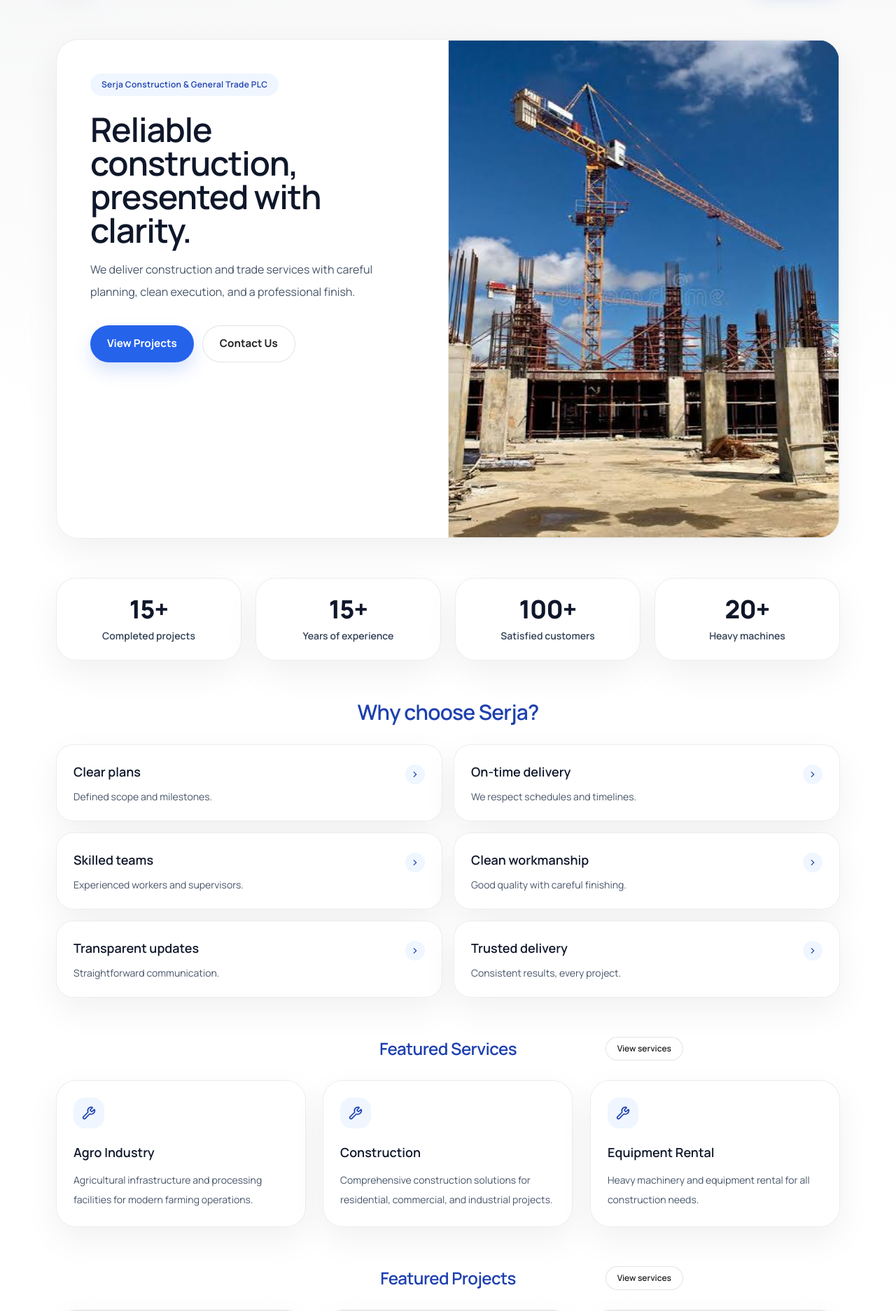
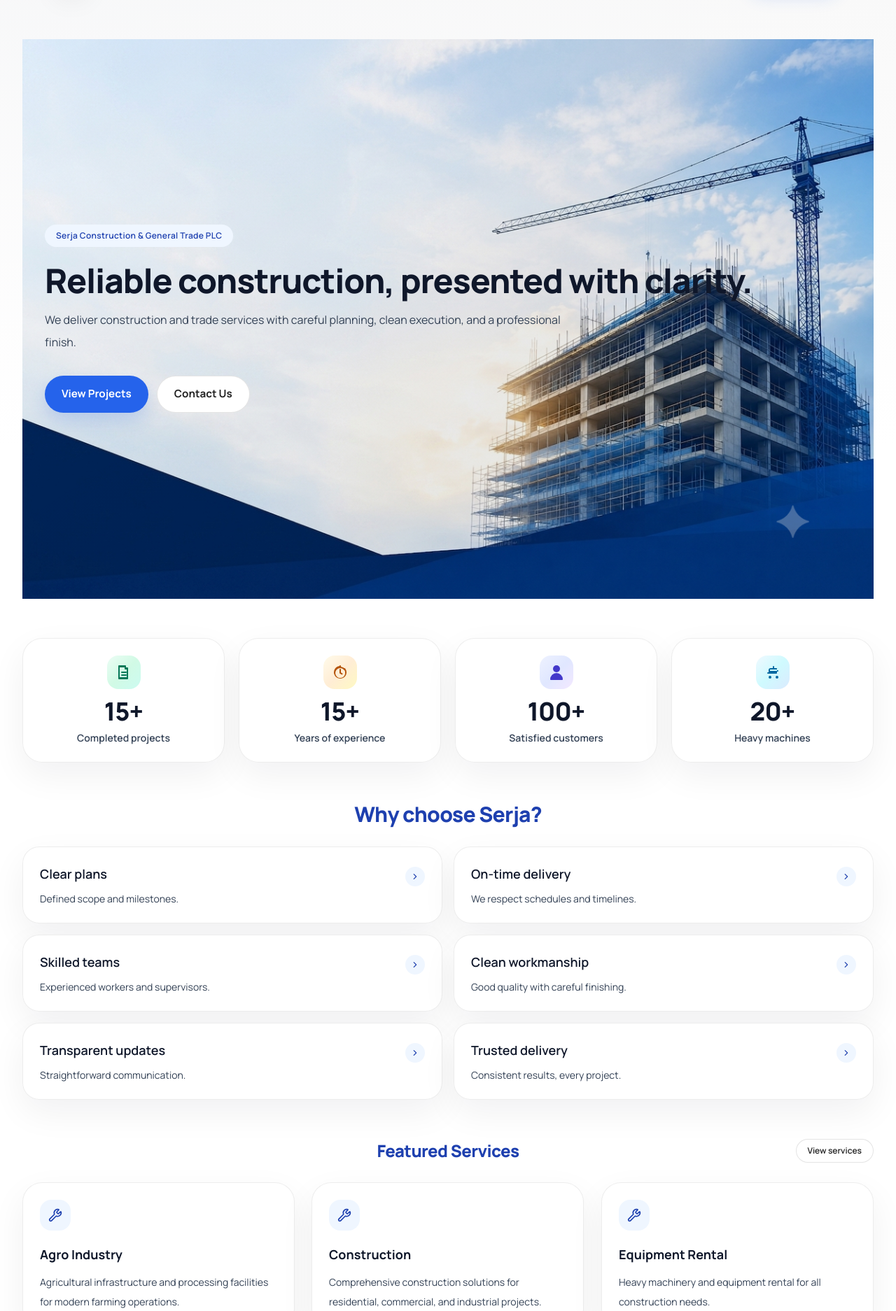
Before and after one commit to wenddii/serja_website, a Django app: page / in a window 1280 px wide. Shown: the part 80-1954 px from the top of the page at 70% size. Run offline with Django 5.2, Linux system fonts and the light colour scheme; data comes from the database, SQL or seed files in the repository; some libraries are stand-ins or nearby versions.

Commit message:
fixed the home.html and the image

```diff
--- a/construction_api/templates/pages/home.html
+++ b/construction_api/templates/pages/home.html
@@ -3,18 +3,34 @@
 {% block title %}Home | Serja Construction{% endblock %}
 
 {% block content %}
-  <section class="site-card overflow-hidden rounded-[2rem]" data-aos="fade-up">
-    <div class="grid min-h-[540px] lg:min-h-[calc(100vh-88px)] lg:grid-cols-2 lg:items-stretch">
-      <div class="p-6 sm:p-8 lg:p-12">
+  {# Full-width breakout (overrides base max-w while keeping professional padding) #}
+  <div class="relative left-1/2 right-1/2 w-[100vw] -translate-x-1/2 px-4 sm:px-6 lg:px-8">
+  <section class="relative w-full min-h-[calc(100vh-88px)] lg:min-h-[100vh] overflow-hidden" data-aos="fade-up">
+    {# Full-screen background image + reduced overlay darkness #}
+    <div class="absolute inset-0">
+      <div class="absolute inset-0 bg-gradient-to-br from-black/0 via-black/[0.08] to-black/10" aria-hidden="true"></div>
+
+      {% if company and company.hero_image %}
+        <img src="{{ company.hero_image.url }}" alt="{{ company.name|default:'Serja Construction' }}" class="h-full w-full object-cover sm:object-cover">
+      {% elif featured_projects and featured_projects.0.cover_image %}
+        <img src="{{ featured_projects.0.cover_image.url }}" alt="{{ featured_projects.0.title }}" class="h-full w-full object-cover sm:object-cover">
+      {% else %}
+        <img src="/static/company/images.jpg" alt="Construction site" class="h-full w-full object-cover sm:object-cover">
+      {% endif %}
+    </div>
+
+    {# Text sits directly over the full-screen hero image (no separate card) #}
+    <div class="relative z-10 flex min-h-[calc(100vh-88px)] lg:min-h-[100vh] items-center">
+      <div class="w-full py-10 sm:py-12 lg:py-16 px-4 sm:px-6 lg:px-8">
         <p class="inline-flex rounded-full bg-accent-50 px-4 py-2 text-xs font-semibold tracking-wide text-accent-700" data-aos="fade-up" data-aos-delay="100">
           Serja Construction &amp; General Trade PLC
         </p>
 
-        <h2 class="mt-6 text-3xl font-semibold leading-[1.15] tracking-tight text-slate-900 sm:text-4xl md:text-5xl" data-aos="fade-up" data-aos-delay="180">
+        <h2 class="mt-6 text-3xl font-extrabold leading-[1.05] tracking-tight text-slate-900 sm:text-4xl md:text-5xl" data-aos="fade-up" data-aos-delay="180">
           Reliable construction, presented with clarity.
         </h2>
 
-        <p class="mt-4 max-w-xl text-sm leading-7 text-slate-600 sm:text-base sm:leading-8" data-aos="fade-up" data-aos-delay="260">
+        <p class="mt-4 max-w-3xl text-sm leading-7 text-slate-700 sm:text-base sm:leading-8" data-aos="fade-up" data-aos-delay="260">
           We deliver construction and trade services with careful planning, clean execution, and a professional finish.
         </p>
 
@@ -23,36 +39,53 @@
           <a href="{% url 'contact' %}" class="button-secondary w-full sm:w-auto justify-center" data-aos="fade-up" data-aos-delay="420">Contact Us</a>
         </div>
       </div>
-
-      <div class="media-frame relative flex items-stretch min-h-[320px] lg:min-h-full h-full" data-aos="zoom-in" data-aos-delay="220">
-        <div class="absolute inset-0 bg-gradient-to-br from-black/0 via-black/[0.05] to-black/15" aria-hidden="true"></div>
-
-        {% if featured_projects and featured_projects.0.cover_image %}
-          <img src="{{ featured_projects.0.cover_image.url }}" alt="{{ featured_projects.0.title }}" class="relative h-full w-full object-cover sm:object-cover">
-        {% else %}
-          <img src="/static/company/images.jpg" alt="Construction site" class="relative h-full w-full object-cover sm:object-cover">
-        {% endif %}
-      </div>
     </div>
   </section>
 
-
   <section class="mt-12 sm:mt-14">
-    <div class="max-w-6xl">
-      <div class="grid gap-4 sm:gap-5 sm:grid-cols-2 lg:grid-cols-4" aria-hidden="true">
-        <div class="site-card rounded-[1.75rem] p-6 text-center">
+    <div class="relative left-1/2 right-1/2 w-[100vw] -translate-x-1/2 px-4 sm:px-6 lg:px-8">
+      <div class="w-full">
+        <div class="grid gap-4 sm:gap-5 sm:grid-cols-2 lg:grid-cols-4" aria-hidden="true">
+          <div class="site-card rounded-[1.75rem] p-6 text-center">
+          <div class="mx-auto mb-3 flex h-12 w-12 items-center justify-center rounded-2xl bg-gradient-to-br from-emerald-50 via-emerald-100 to-teal-100 text-emerald-700">
+            <svg xmlns="http://www.w3.org/2000/svg" viewBox="0 0 24 24" fill="currentColor" class="h-6 w-6" aria-hidden="true">
+              <path d="M4 3a1 1 0 0 1 1-1h9a1 1 0 0 1 1 1v2h2a1 1 0 0 1 1 1v15a1 1 0 0 1-1 1H5a1 1 0 0 1-1-1V3zm2 2v14h10V8h-2a1 1 0 0 1-1-1V5H6z"/>
+              <path d="M8 12a1 1 0 0 1 1-1h6a1 1 0 1 1 0 2H9a1 1 0 0 1-1-1zM8 16a1 1 0 0 1 1-1h6a1 1 0 1 1 0 2H9a1 1 0 0 1-1-1z"/>
+            </svg>
+          </div>
           <div class="text-3xl sm:text-4xl font-extrabold tracking-tight text-slate-900">15+</div>
           <p class="mt-2 text-sm font-semibold text-slate-700">Completed projects</p>
         </div>
+
         <div class="site-card rounded-[1.75rem] p-6 text-center">
+          <div class="mx-auto mb-3 flex h-12 w-12 items-center justify-center rounded-2xl bg-gradient-to-br from-amber-50 via-orange-100 to-yellow-100 text-amber-700">
+            <svg xmlns="http://www.w3.org/2000/svg" viewBox="0 0 24 24" fill="currentColor" class="h-6 w-6" aria-hidden="true">
+              <path d="M12 2a1 1 0 0 1 1 1v1.07a9.003 9.003 0 0 1 6.36 3.72 1 1 0 0 1-1.64 1.15A7 7 0 1 0 19 12a7.01 7.01 0 0 0-1.49-4.3 1 1 0 1 1 1.6-1.2A9 9 0 1 1 11 3.07V3a1 1 0 0 1 1-1z"/>
+              <path d="M12 7a1 1 0 0 1 1 1v4.26l2.03 1.17a1 1 0 1 1-1 1.73l-2.53-1.46A1 1 0 0 1 11 13V8a1 1 0 0 1 1-1z"/>
+            </svg>
+          </div>
           <div class="text-3xl sm:text-4xl font-extrabold tracking-tight text-slate-900">15+</div>
           <p class="mt-2 text-sm font-semibold text-slate-700">Years of experience</p>
         </div>
+
         <div class="site-card rounded-[1.75rem] p-6 text-center">
+          <div class="mx-auto mb-3 flex h-12 w-12 items-center justify-center rounded-2xl bg-gradient-to-br from-indigo-50 via-indigo-100 to-purple-100 text-indigo-700">
+            <svg xmlns="http://www.w3.org/2000/svg" viewBox="0 0 24 24" fill="currentColor" class="h-6 w-6" aria-hidden="true">
+              <path d="M12 12a5 5 0 1 0-5-5 5 5 0 0 0 5 5z"/>
+              <path d="M3 22a9 9 0 0 1 18 0 1 1 0 0 1-1 1H4a1 1 0 0 1-1-1z"/>
+            </svg>
+          </div>
           <div class="text-3xl sm:text-4xl font-extrabold tracking-tight text-slate-900">100+</div>
           <p class="mt-2 text-sm font-semibold text-slate-700">Satisfied customers</p>
         </div>
+
         <div class="site-card rounded-[1.75rem] p-6 text-center">
+          <div class="mx-auto mb-3 flex h-12 w-12 items-center justify-center rounded-2xl bg-gradient-to-br from-sky-50 via-cyan-100 to-blue-100 text-sky-700">
+            <svg xmlns="http://www.w3.org/2000/svg" viewBox="0 0 24 24" fill="currentColor" class="h-6 w-6" aria-hidden="true">
+              <path d="M4 13a1 1 0 0 1 1-1h1V9a3 3 0 0 1 3-3h3V4a1 1 0 1 1 2 0v2h3a1 1 0 0 1 1 1v2h1a1 1 0 0 1 0 2h-1v2a1 1 0 0 1-1 1H5a1 1 0 0 1-1-1zm4-5v2h10V8h-10z"/>
+              <path d="M6 19a2 2 0 1 0 4 0 2 2 0 0 0-4 0zM16 19a2 2 0 1 0 4 0 2 2 0 0 0-4 0z"/>
+            </svg>
+          </div>
           <div class="text-3xl sm:text-4xl font-extrabold tracking-tight text-slate-900">20+</div>
           <p class="mt-2 text-sm font-semibold text-slate-700">Heavy machines</p>
         </div>
@@ -61,8 +94,8 @@
   </section>
 
   <section class="mt-12 sm:mt-14">
-    <div class="mx-auto max-w-2xl text-center">
-      <h3 class="mt-3 text-2xl leading-[1.2] sm:text-3xl font-semibold tracking-tight text-accent-700">Why choose Serja?</h3>
+    <div class="w-full text-center">
+      <h3 class="mt-3 text-2xl leading-[1.15] sm:text-3xl font-extrabold tracking-tight text-accent-700">Why choose Serja?</h3>
     </div>
 
     <div class="mt-7 grid gap-4 sm:grid-cols-2">
@@ -75,7 +108,7 @@
             </svg>
           </span>
         </div>
-        <p class="mt-2 text-sm text-slate-600">Defined scope and milestones.</p>
+        <p class="mt-2 text-sm text-slate-700">Defined scope and milestones.</p>
       </div>
 
       <div class="site-card rounded-[1.5rem] p-6">
@@ -87,7 +120,7 @@
             </svg>
           </span>
         </div>
-        <p class="mt-2 text-sm text-slate-600">We respect schedules and timelines.</p>
+        <p class="mt-2 text-sm text-slate-700">We respect schedules and timelines.</p>
       </div>
 
       <div class="site-card rounded-[1.5rem] p-6">
@@ -99,7 +132,7 @@
             </svg>
           </span>
         </div>
-        <p class="mt-2 text-sm text-slate-600">Experienced workers and supervisors.</p>
+        <p class="mt-2 text-sm text-slate-700">Experienced workers and supervisors.</p>
       </div>
 
       <div class="site-card rounded-[1.5rem] p-6">
@@ -111,7 +144,7 @@
             </svg>
           </span>
         </div>
-        <p class="mt-2 text-sm text-slate-600">Good quality with careful finishing.</p>
+        <p class="mt-2 text-sm text-slate-700">Good quality with careful finishing.</p>
       </div>
 
       <div class="site-card rounded-[1.5rem] p-6">
@@ -123,7 +156,7 @@
             </svg>
           </span>
         </div>
-        <p class="mt-2 text-sm text-slate-600">Straightforward communication.</p>
+        <p class="mt-2 text-sm text-slate-700">Straightforward communication.</p>
       </div>
 
       <div class="site-card rounded-[1.5rem] p-6">
@@ -135,17 +168,17 @@
             </svg>
           </span>
         </div>
-        <p class="mt-2 text-sm text-slate-600">Consistent results, every project.</p>
+        <p class="mt-2 text-sm text-slate-700">Consistent results, every project.</p>
       </div>
     </div>
   </section>
 
   <section class="mt-12 sm:mt-14">
-    <div class="mx-auto max-w-2xl">
+    <div class="w-full">
         <div class="flex flex-col items-center gap-3 sm:flex-row sm:items-center sm:justify-between">
         <div class="hidden sm:block sm:w-0 sm:flex-1" aria-hidden="true"></div>
 
-        <h3 class="text-center text-2xl font-semibold tracking-tight text-accent-700 sm:whitespace-nowrap sm:flex-1">Featured Services</h3>
+        <h3 class="text-center text-2xl font-extrabold tracking-tight text-accent-700 sm:whitespace-nowrap sm:flex-1">Featured Services</h3>
 
         <div class="w-full flex justify-center sm:flex-1 sm:justify-end">
           <a href="{% url 'services' %}" class="button-secondary w-full sm:w-auto px-4 py-2 text-xs font-semibold">View services</a>
@@ -164,21 +197,21 @@
             {% endwith %}
           </div>
 
-          <h4 class="mt-5 text-lg font-semibold text-slate-900">{{ service.title }}</h4>
-          <p class="mt-3 text-sm leading-7 text-slate-600">{{ service.description }}</p>
+          <h4 class="mt-5 text-lg font-bold text-slate-900">{{ service.title }}</h4>
+          <p class="mt-3 text-sm leading-7 text-slate-700">{{ service.description }}</p>
         </article>
       {% empty %}
-        <div class="site-card rounded-[1.75rem] p-6 text-sm text-slate-600">No services added yet.</div>
+        <div class="site-card rounded-[1.75rem] p-6 text-sm text-slate-700">No services added yet.</div>
       {% endfor %}
     </div>
   </section>
 
   <section class="mt-14">
-    <div class="mx-auto max-w-2xl">
+    <div class="w-full">
       <div class="flex flex-col items-center gap-3 sm:flex-row sm:items-center sm:justify-between">
         <div class="hidden sm:block sm:w-0 sm:flex-1" aria-hidden="true"></div>
 
-        <h3 class="text-center text-2xl font-semibold tracking-tight text-accent-700 sm:whitespace-nowrap sm:flex-1">Featured Projects</h3>
+        <h3 class="text-center text-2xl font-extrabold tracking-tight text-accent-700 sm:whitespace-nowrap sm:flex-1">Featured Projects</h3>
 
         <div class="w-full flex justify-center sm:flex-1 sm:justify-end">
           <a href="{% url 'services' %}" class="button-secondary w-full sm:w-auto px-4 py-2 text-xs font-semibold">View services</a>
@@ -198,21 +231,21 @@
                     </div>
 
                     <div class="p-5 sm:p-6">
-                        <h4 class="text-base sm:text-lg font-semibold text-slate-900">{{ project.title }}</h4>
-                        <p class="mt-2 text-sm font-medium text-slate-500">{{ project.location }}</p>
-                        <p class="mt-3 text-sm leading-6 sm:leading-7 text-slate-600">
+                        <h4 class="text-base sm:text-lg font-bold text-slate-900">{{ project.title }}</h4>
+                        <p class="mt-2 text-sm font-medium text-slate-600">{{ project.location }}</p>
+                        <p class="mt-3 text-sm leading-6 sm:leading-7 text-slate-700">
                             {{ project.description|truncatewords:18 }}
                         </p>
 
                         <div class="mt-5">
-                            <span class="button-secondary inline-flex items-center px-4 py-2 text-xs font-semibold">
+                        <span class="button-secondary inline-flex items-center px-4 py-2 text-xs font-semibold">
                                 Learn more
                             </span>
                         </div>
                     </div>
                 </a>
             {% empty %}
-                <div class="site-card rounded-[1.75rem] p-6 text-sm text-slate-600">
+                <div class="site-card rounded-[1.75rem] p-6 text-sm text-slate-700">
                     No projects added yet.
                 </div>
             {% endfor %}
@@ -223,9 +256,9 @@
 
     {# Testimonials under Projects section #}
     <div class="mt-12 sm:mt-14">
-      <div class="mx-auto max-w-2xl text-center">
+      <div class="w-full text-center">
         <p class="text-sm font-semibold uppercase tracking-[0.2em] text-accent-600">Testimonials</p>
-        <h3 class="mt-3 text-2xl sm:text-3xl font-semibold tracking-tight text-accent-700">Featured Testimonials</h3>
+        <h3 class="mt-3 text-2xl sm:text-3xl font-extrabold tracking-tight text-accent-700">Featured Testimonials</h3>
       </div>
 
       <div class="mt-7 grid gap-5 sm:gap-6 md:grid-cols-2 lg:grid-cols-3">
@@ -258,14 +291,14 @@
                 </div>
               </div>
             </div>
-            <p class="mt-3 text-sm leading-6 text-slate-600 break-words">
+            <p class="mt-3 text-sm leading-6 text-slate-700 break-words">
               {{ t.testimonial|truncatewords:30 }}
             </p>
 
           </article>
 
         {% empty %}
-          <div class="site-card rounded-[1.75rem] p-6 text-sm text-slate-600 md:col-span-2 lg:col-span-3">
+          <div class="site-card rounded-[1.75rem] p-6 text-sm text-slate-700 md:col-span-2 lg:col-span-3">
             No testimonials available yet.
           </div>
         {% endfor %}
@@ -276,14 +309,14 @@
 
   {# Call-to-action section #}
   <section class="mt-12 sm:mt-14" data-aos="fade-up" data-aos-delay="120">
-    <div class="mx-auto max-w-6xl px-4">
+    <div class="w-full">
       <div class="relative overflow-hidden rounded-[2rem] bg-[#1d4ed8] p-7 sm:p-8 md:p-12">
         <div class="absolute inset-0">
           <div class="h-full w-full bg-[radial-gradient(circle_at_top_left,rgba(255,255,255,0.25),transparent_40%)]"></div>
         </div>
 
             <div class="relative flex flex-col items-start justify-between gap-8 md:flex-row md:items-center">
-              <div class="max-w-2xl">
+              <div class="max-w-4xl">
                 <p class="text-sm font-semibold uppercase tracking-[0.2em] text-white/90">Next step</p>
                 <h3 class="mt-3 text-2xl leading-[1.15] sm:text-3xl font-semibold tracking-tight text-white md:text-4xl">Ready to Build Your Next Project?</h3>
                 <p class="mt-5 text-sm leading-7 text-white/90 sm:text-base sm:leading-8">
```
Also changed, not shown: construction_api/construction_api/settings.py (+12 -7 lines).
